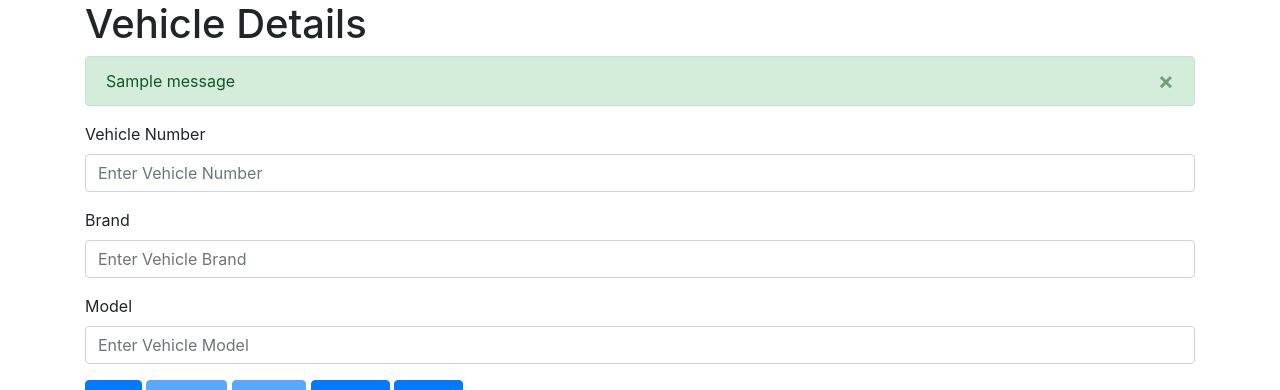
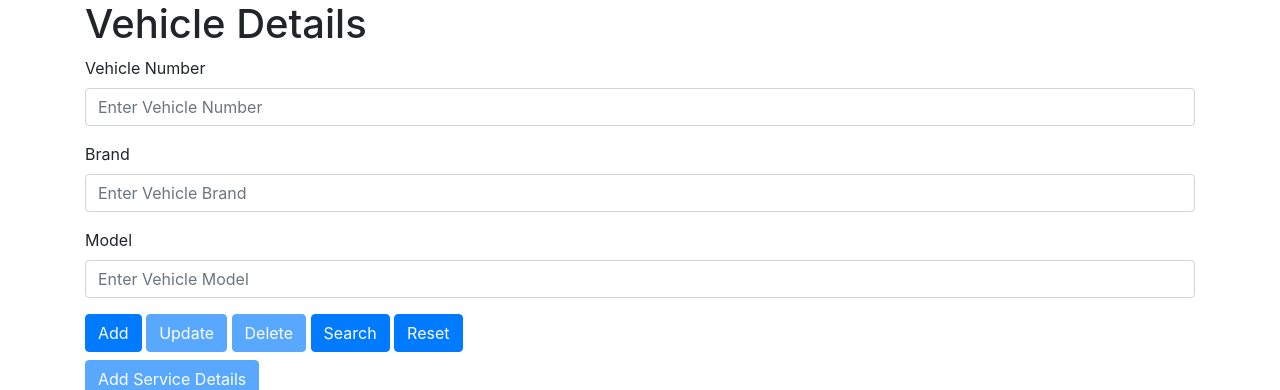
Before and after one commit to AunSyedShah/test_phase_fyp, a Django app: page / in a window 1280 px wide. Shown: the top 390 px of the page. Run offline with Django 4.2, Linux system fonts and the light colour scheme; tables that the repository leaves empty hold one stand-in row (values such as "Sample post"); one stand-in notice (Sample message) is shown; some libraries are stand-ins or nearby versions.

Commit message:
remove message

```diff
--- a/templates/index.html
+++ b/templates/index.html
@@ -281,16 +281,6 @@
 {% endblock %}
 {% block content %}
     <h1>Vehicle Details</h1>
-    <div id="message-div">
-        {% for message in messages %}
-        <div class="alert alert-success alert-dismissible fade show" role="alert">
-            {{ message }}
-            <button type="button" class="close" data-dismiss="alert" aria-label="Close">
-                <span aria-hidden="true">&times;</span>
-            </button>
-        </div>
-    {% endfor %}
-    </div>
     <div>
         <form method="post" action="" id="vehicle-add-form">
             {% csrf_token %}
```
